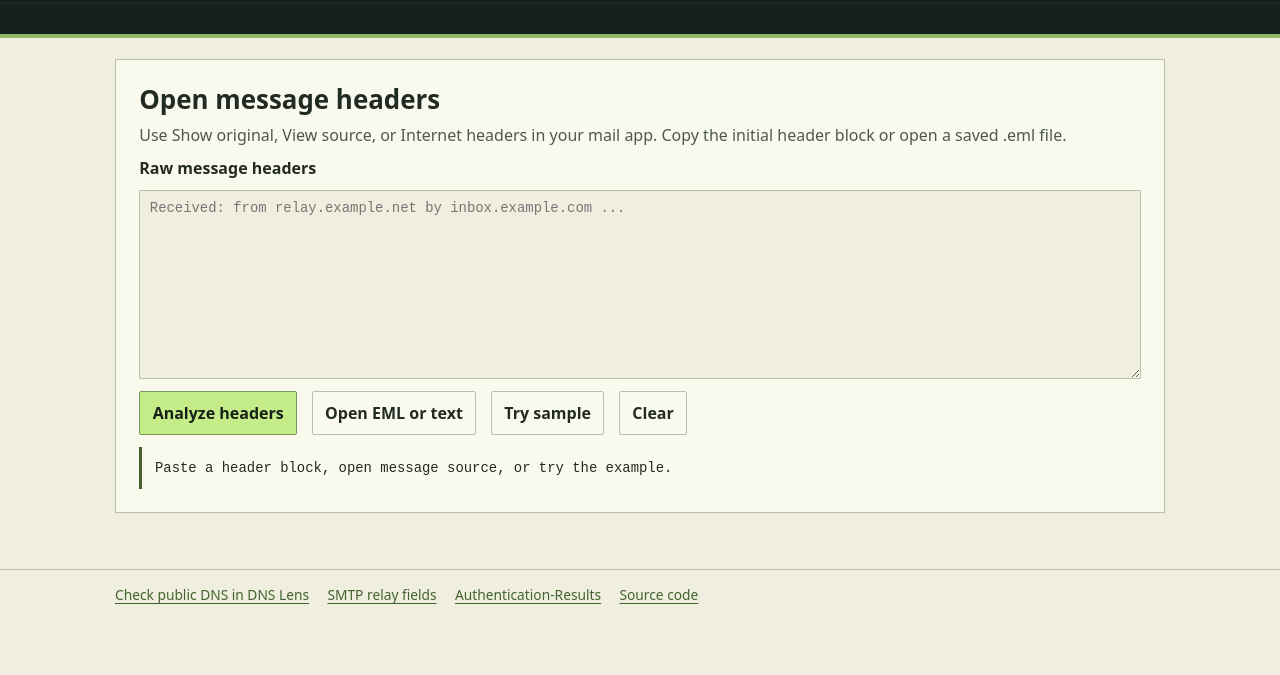
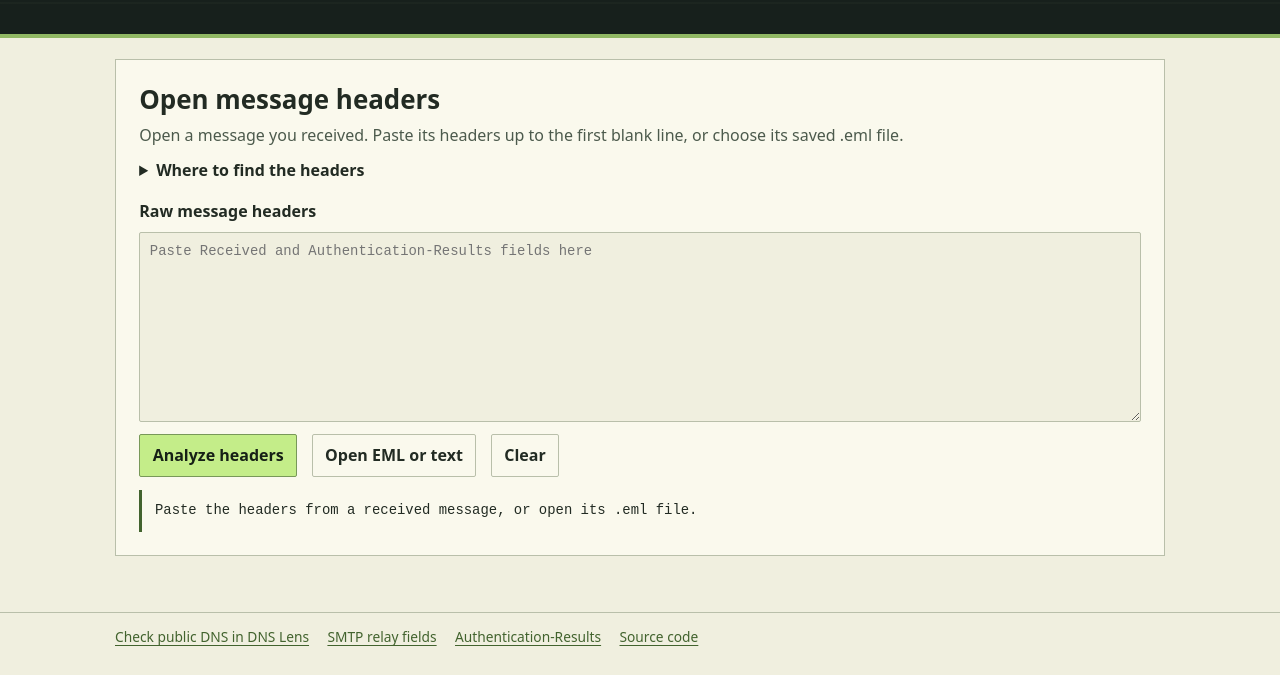
Before and after one commit to jsdyer/mailpath, a plain HTML site: page web/index.html in a window 1280 px wide. Both pictures are taken after a click on the button "Clear". Shown: the part 263-938 px from the top of the page. Before the commit the page ends 895 px from the top, so only its background shows below. Drawn offline with Linux system fonts and the light colour scheme.

Commit message:
Start Mail Path with the visitor’s own message headers

```diff
--- a/web/app.mjs
+++ b/web/app.mjs
@@ -1,6 +1,5 @@
 import { $, announce, downloadJSON, el, installTheme, stat, table, tag, wireDrop } from './ui.mjs';
 import { parseMail } from './model.mjs';
-import { SAMPLE } from './sample.mjs';
 
 let report = null;
 let generation = 0;
@@ -57,7 +56,7 @@ function clear() {
   $('signing-keys').replaceChildren();
   $('warnings').replaceChildren();
   $('paste').value = '';
-  announce('Paste a header block, open message source, or try the example.');
+  announce('Paste the headers from a received message, or open its .eml file.');
 }
 
 function analyse() {
@@ -81,7 +80,6 @@ async function open(file) {
 }
 
 $('analyse').addEventListener('click', analyse);
-$('sample').addEventListener('click', () => { $('paste').value = SAMPLE; analyse(); });
 $('clear').addEventListener('click', clear);
 $('choose').addEventListener('click', () => $('file').click());
 $('export').addEventListener('click', () => { if (report) downloadJSON(report, 'mail-path-report.json'); });
--- a/web/index.html
+++ b/web/index.html
@@ -13,11 +13,16 @@
 <main id="main" class="wrap">
 <section class="box" id="input" aria-labelledby="input-title">
 <h2 id="input-title">Open message headers</h2>
-<p class="muted">Use Show original, View source, or Internet headers in your mail app. Copy the initial header block or open a saved .eml file.</p>
+<p class="muted">Open a message you received. Paste its headers up to the first blank line, or choose its saved .eml file.</p>
+<details class="header-help"><summary>Where to find the headers</summary>
+<ul><li><strong>Gmail on a computer.</strong> Open the message. In the menu beside Reply, choose Show original. Copy the header block or download the original. <a href="https://support.google.com/mail/answer/29436?hl=en">Gmail instructions ↗</a></li>
+<li><strong>New Outlook or Outlook on the web.</strong> Open More actions, then View → View message details. In classic Outlook for Windows, open the message in its own window and select File → Properties → Internet headers. <a href="https://support.microsoft.com/en-us/outlook/view-internet-message-headers-in-outlook">Outlook instructions ↗</a></li></ul>
+<p>You can paste only the Received and Authentication-Results fields, including their indented continuation lines. Add DKIM-Signature fields to inspect the signing domains and selectors. Message bodies and attachments are unnecessary.</p>
+</details>
 <label class="field" for="paste">Raw message headers</label>
-<textarea id="paste" rows="8" maxlength="500000" autocomplete="off" spellcheck="false" placeholder="Received: from relay.example.net by inbox.example.com ..."></textarea>
-<div class="row actions"><button id="analyse" class="primary" type="button">Analyze headers</button><button id="choose" type="button">Open EML or text</button><input id="file" type="file" accept=".eml,.txt,message/rfc822,text/plain" hidden><button id="sample" type="button">Try sample</button><button id="clear" type="button">Clear</button></div>
-<p id="status" class="status" role="status" aria-live="polite">Paste a header block, open message source, or try the example.</p>
+<textarea id="paste" rows="8" maxlength="500000" autocomplete="off" spellcheck="false" placeholder="Paste Received and Authentication-Results fields here"></textarea>
+<div class="row actions"><button id="analyse" class="primary" type="button">Analyze headers</button><button id="choose" type="button">Open EML or text</button><input id="file" type="file" accept=".eml,.txt,message/rfc822,text/plain" hidden><button id="clear" type="button">Clear</button></div>
+<p id="status" class="status" role="status" aria-live="polite">Paste the headers from a received message, or open its .eml file.</p>
 </section>
 <div id="report" hidden>
 <section class="box" aria-labelledby="route-title">
--- a/web/style.css
+++ b/web/style.css
@@ -95,3 +95,7 @@ ol.path { list-style: none; counter-reset: hops; padding: 0; }
   .wrap { width: calc(100% - 1.3rem); }
   td, th { padding: .48rem; }
 }
+
+.header-help { margin: .65rem 0 1rem; }
+.header-help summary { cursor: pointer; font-weight: 650; }
+.header-help li { margin: .4rem 0; }
```
Also changed, not shown: tests/model.test.mjs (+1 -1 lines), tests/mail-fixture.mjs (renamed from web/sample.mjs), 1 other file.
